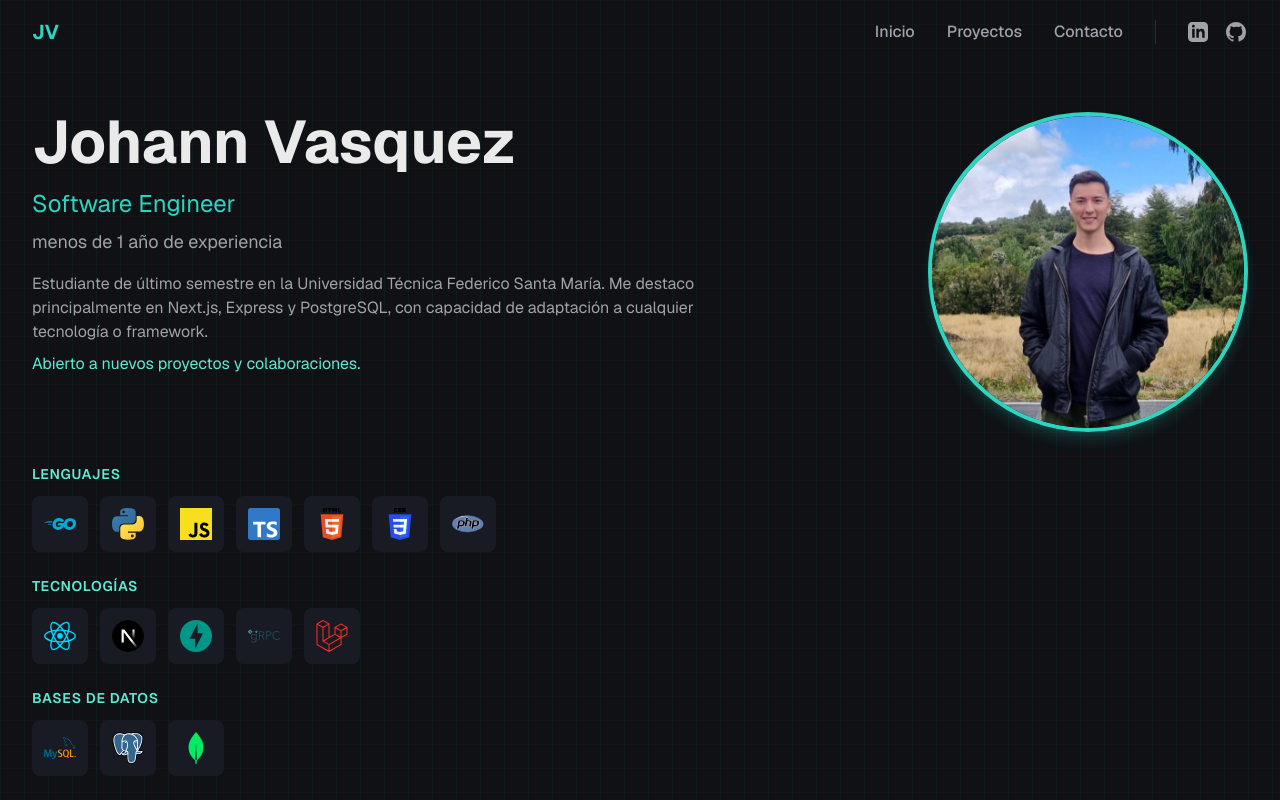
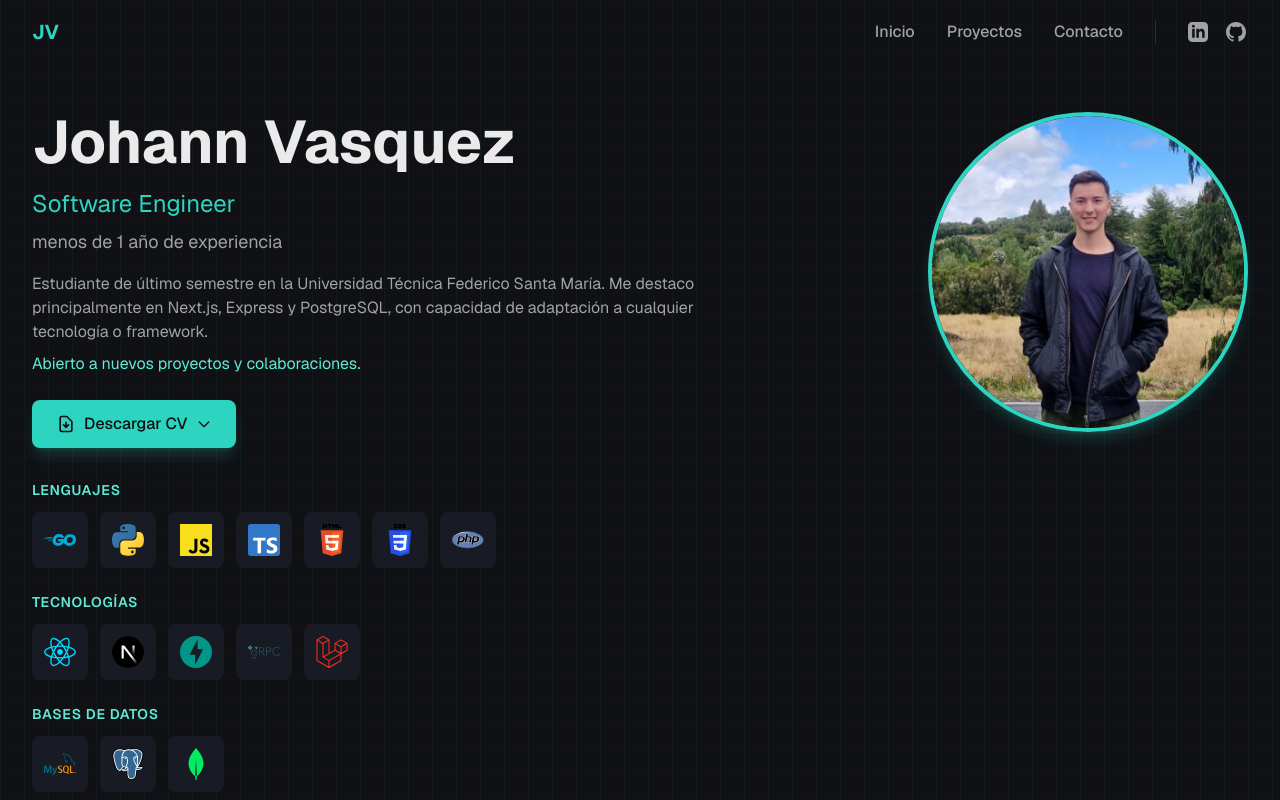
Before and after one commit to JohannVasquez/my-portfolio, a Next.js app: page / in a window 1280 px wide. Shown: the top 800 px of the page. Built offline with nearby package versions, Linux system fonts and the light colour scheme; no server answers.

Commit message:
feat: add DownloadCVButton component for CV downloads in english and spanish

```diff
--- a/src/app/globals.css
+++ b/src/app/globals.css
@@ -59,6 +59,21 @@ html {
   }
 }
 
+@keyframes fadeInDropdown {
+  from {
+    opacity: 0;
+    transform: translateY(-8px);
+  }
+  to {
+    opacity: 1;
+    transform: translateY(0);
+  }
+}
+
 .animate-fadeIn {
   animation: fadeIn 0.2s ease-out;
 }
+
+.animate-fadeInDropdown {
+  animation: fadeInDropdown 0.15s ease-out forwards;
+}
--- /dev/null
+++ b/src/components/DownloadCVButton.tsx
@@ -0,0 +1,81 @@
+'use client';
+
+import { useState, useRef, useEffect } from 'react';
+
+export function DownloadCVButton() {
+  const [isOpen, setIsOpen] = useState(false);
+  const dropdownRef = useRef<HTMLDivElement>(null);
+
+  useEffect(() => {
+    function handleClickOutside(event: MouseEvent) {
+      if (dropdownRef.current && !dropdownRef.current.contains(event.target as Node)) {
+        setIsOpen(false);
+      }
+    }
+
+    document.addEventListener('mousedown', handleClickOutside);
+    return () => document.removeEventListener('mousedown', handleClickOutside);
+  }, []);
+
+  const handleDownload = (language: 'es' | 'en') => {
+    const fileName = language === 'es' ? 'CV-web-Johann-Vasquez-ES.pdf' : 'CV-web-Johann-Vasquez-EN.pdf';
+    window.open(`/${fileName}`, '_blank');
+    setIsOpen(false);
+  };
+
+  return (
+    <div className="relative" ref={dropdownRef}>
+      <button
+        onClick={() => setIsOpen(!isOpen)}
+        className="flex items-center gap-2 px-6 py-3 bg-[#2DD4BF] text-[#0F1115] rounded-lg hover:bg-[#5EEAD4] transition-all duration-200 font-medium shadow-lg shadow-[#2DD4BF]/20 hover:shadow-[#2DD4BF]/40"
+      >
+        <svg
+          className="w-5 h-5"
+          fill="none"
+          stroke="currentColor"
+          viewBox="0 0 24 24"
+        >
+          <path
+            strokeLinecap="round"
+            strokeLinejoin="round"
+            strokeWidth={2}
+            d="M12 10v6m0 0l-3-3m3 3l3-3m2 8H7a2 2 0 01-2-2V5a2 2 0 012-2h5.586a1 1 0 01.707.293l5.414 5.414a1 1 0 01.293.707V19a2 2 0 01-2 2z"
+          />
+        </svg>
+        Descargar CV
+        <svg
+          className={`w-4 h-4 transition-transform duration-200 ${isOpen ? 'rotate-180' : ''}`}
+          fill="none"
+          stroke="currentColor"
+          viewBox="0 0 24 24"
+        >
+          <path
+            strokeLinecap="round"
+            strokeLinejoin="round"
+            strokeWidth={2}
+            d="M19 9l-7 7-7-7"
+          />
+        </svg>
+      </button>
+
+      {isOpen && (
+        <div className="absolute top-full mt-2 w-full min-w-[200px] bg-[#181B23] border border-[#2DD4BF]/20 rounded-lg shadow-xl shadow-[#2DD4BF]/10 overflow-hidden z-50 opacity-0 animate-fadeInDropdown">
+          <button
+            onClick={() => handleDownload('es')}
+            className="w-full px-4 py-3 text-left text-[#EAEAEA] hover:bg-[#2DD4BF]/10 transition-colors duration-200 flex items-center gap-2"
+          >
+            <span className="text-sm font-semibold text-[#2DD4BF]">ES</span>
+            Español
+          </button>
+          <button
+            onClick={() => handleDownload('en')}
+            className="w-full px-4 py-3 text-left text-[#EAEAEA] hover:bg-[#2DD4BF]/10 transition-colors duration-200 flex items-center gap-2 border-t border-[#2DD4BF]/10"
+          >
+            <span className="text-sm font-semibold text-[#2DD4BF]">EN</span>
+            English
+          </button>
+        </div>
+      )}
+    </div>
+  );
+}
--- a/src/components/Hero.tsx
+++ b/src/components/Hero.tsx
@@ -1,5 +1,6 @@
 import type { PersonalInfo } from '@/domain/types/portfolio';
 import { TechStack } from './TechStack';
+import { DownloadCVButton } from './DownloadCVButton';
 import Image from 'next/image';
 import { formatYearsOfExperience } from '@/utils/date';
 
@@ -42,6 +43,11 @@ export function Hero({ personalInfo }: HeroProps) {
               Abierto a nuevos proyectos y colaboraciones.
             </p>
           </div>
+
+          {/* Download CV Button */}
+          <div className="mt-6 flex justify-center md:justify-start">
+            <DownloadCVButton />
+          </div>
         </div>
       </div>
 
```
Also changed, not shown: 2 other files (tests, documents, lock files or other folders).
